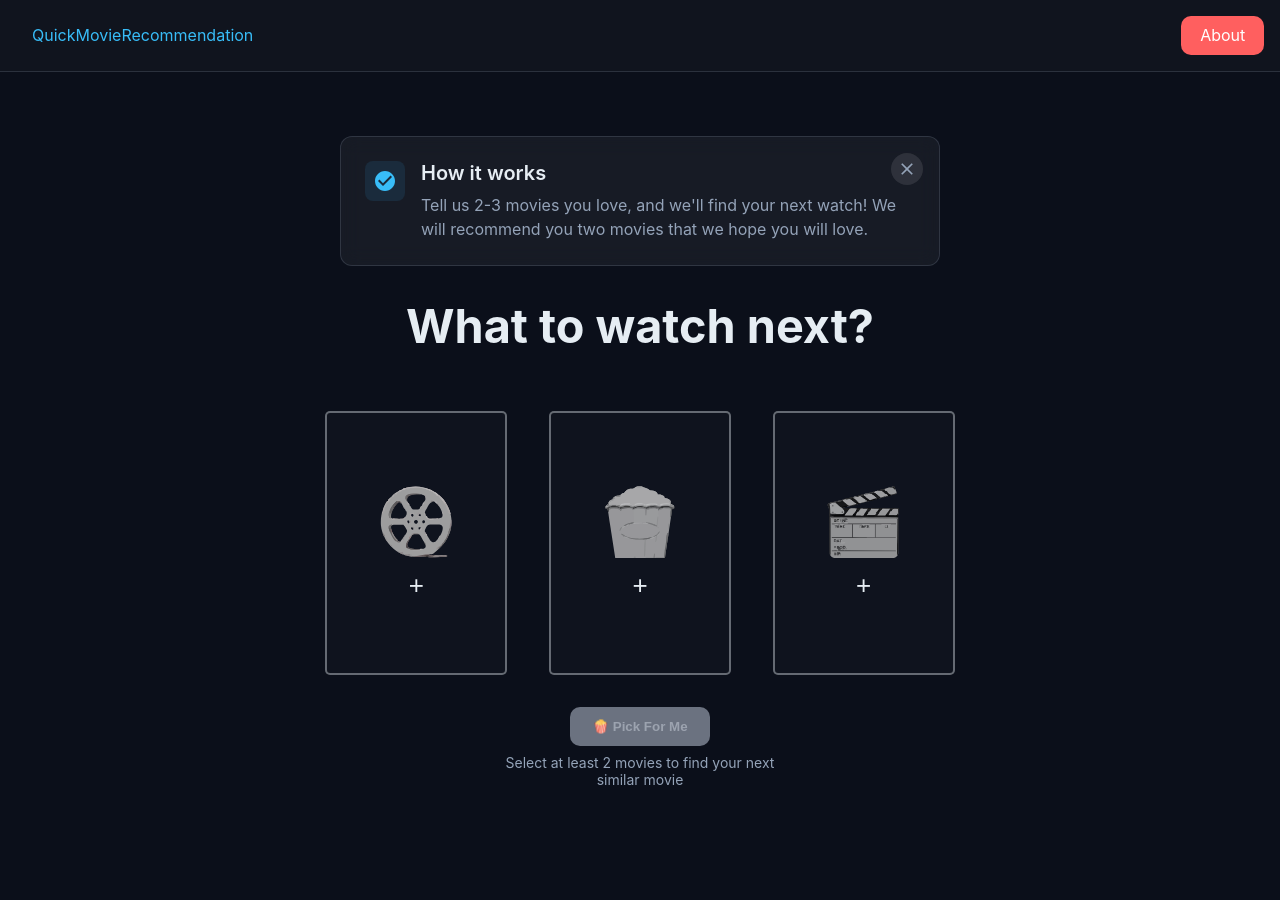
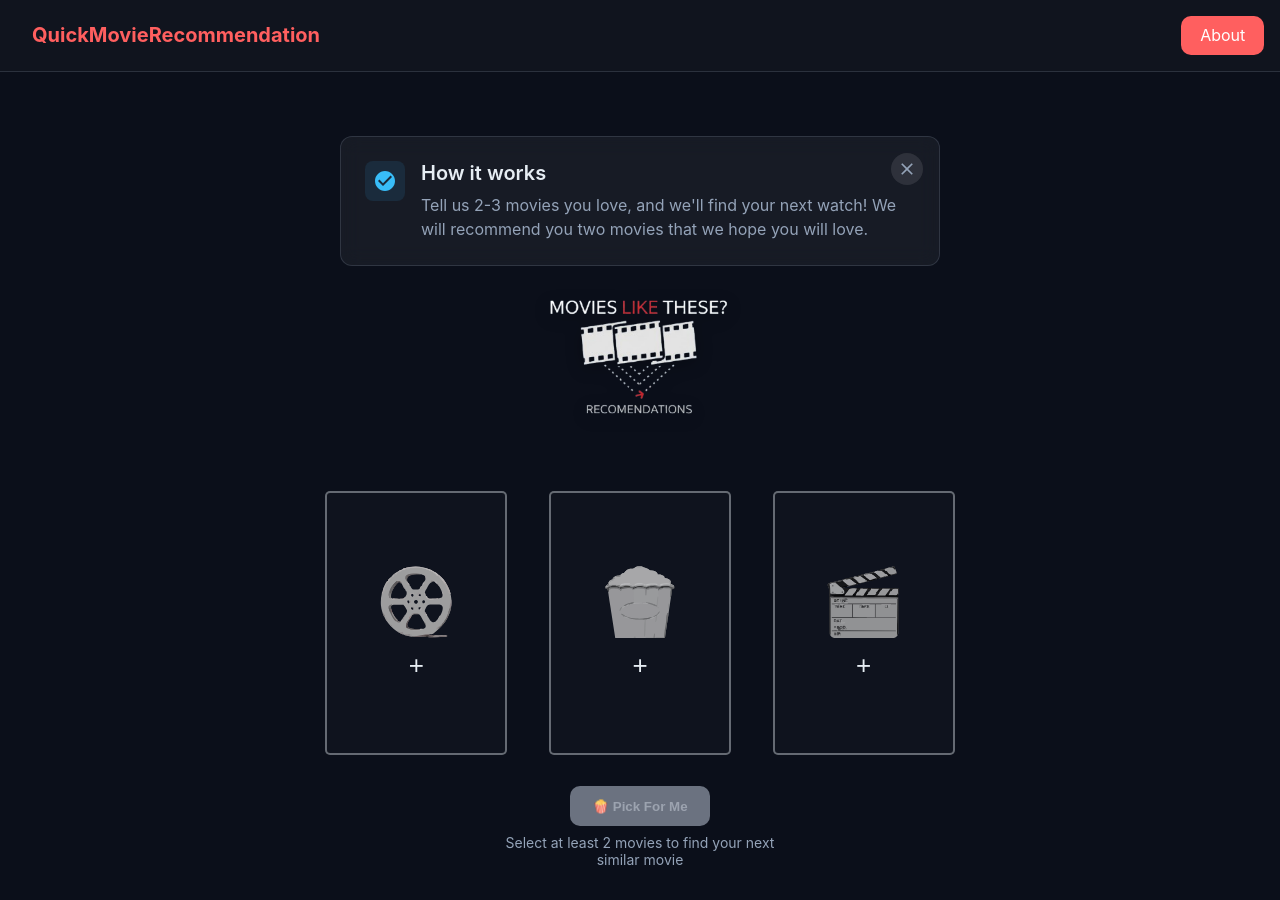
Before and after one commit to yogeshdevnani/movie-recommendation-app, a React (Vite) app: page / in a window 1280 px wide. Before the commit the page ends 820 px from the top, so only its background shows below. Built offline with nearby package versions, Linux system fonts and the light colour scheme.

Commit message:
update homepage and title look

```diff
--- a/src/components/MovieSelector/MovieSelector.jsx
+++ b/src/components/MovieSelector/MovieSelector.jsx
@@ -3,6 +3,7 @@ import reelIcon from '../../assets/movieReel.svg'
 import popcornIcon from '../../assets/moviePopcorn.svg'
 import clapperIcon from '../../assets/movieClapperBoard.svg'
 import posterNotAvailable from '../../assets/posterNotAvailable.jpg'
+import moviesLikeTheseLogo from '../../assets/moviesLikeTheseLogo.png'
 import MovieRecommendation from '../MovieRecommendation/MovieRecommendation'
 import InfoCard from '../InfoCard/InfoCard'
 import LoadingAnimation from '../LoadingAnimation/LoadingAnimation'
@@ -206,7 +207,9 @@ const MovieSelector = () => {
           </div>
         </div>
       )}
-      <h1>What to watch next?</h1>
+      <div className="logo-container">
+        <img src={moviesLikeTheseLogo} alt="Movies Like These" className="main-logo" />
+      </div>
       <div className="tile-grid">
         {[0, 1, 2].map((idx) => {
           const selected = selectedTiles[idx]
--- a/src/components/Navbar/Navbar.jsx
+++ b/src/components/Navbar/Navbar.jsx
@@ -5,7 +5,7 @@ const Navbar = () => {
   return (
     <nav className="navbar">
       <div>
-        <Link to="/">QuickMovieRecommendation</Link>
+        <Link to="/" className="navbar-title">QuickMovieRecommendation</Link>
       </div>
       <div>
         <Link to="/about" className="btn-about">About</Link>
--- a/src/index.css
+++ b/src/index.css
@@ -57,6 +57,19 @@ h1 {
   margin-left: 1rem;
 }
 
+.navbar-title {
+  color: #ff5f5f !important;
+  font-weight: bold;
+  font-size: 1.25rem;
+  text-decoration: none;
+  transition: color 0.2s ease;
+}
+
+.navbar-title:hover {
+  color: #ff7a7a !important;
+  text-decoration: none;
+}
+
 /* Buttons */
 .btn-about {
   background: #ff5f5f;
@@ -111,6 +124,26 @@ h1 {
 
 .homepage-hero h1 {
   font-size: 2.925rem;
+}
+
+/* Main Logo */
+.logo-container {
+  display: flex;
+  justify-content: center;
+  align-items: center;
+  margin-bottom: 2rem;
+}
+
+.main-logo {
+  max-height: 120px;
+  width: auto;
+  object-fit: contain;
+  filter: drop-shadow(0 4px 8px rgba(0, 0, 0, 0.3));
+  transition: transform 0.3s ease;
+}
+
+.main-logo:hover {
+  transform: scale(1.05);
 }
 
 /* Info Card */
```
Also changed, not shown: src/assets/moviesLikeTheseLogo.png (added).
